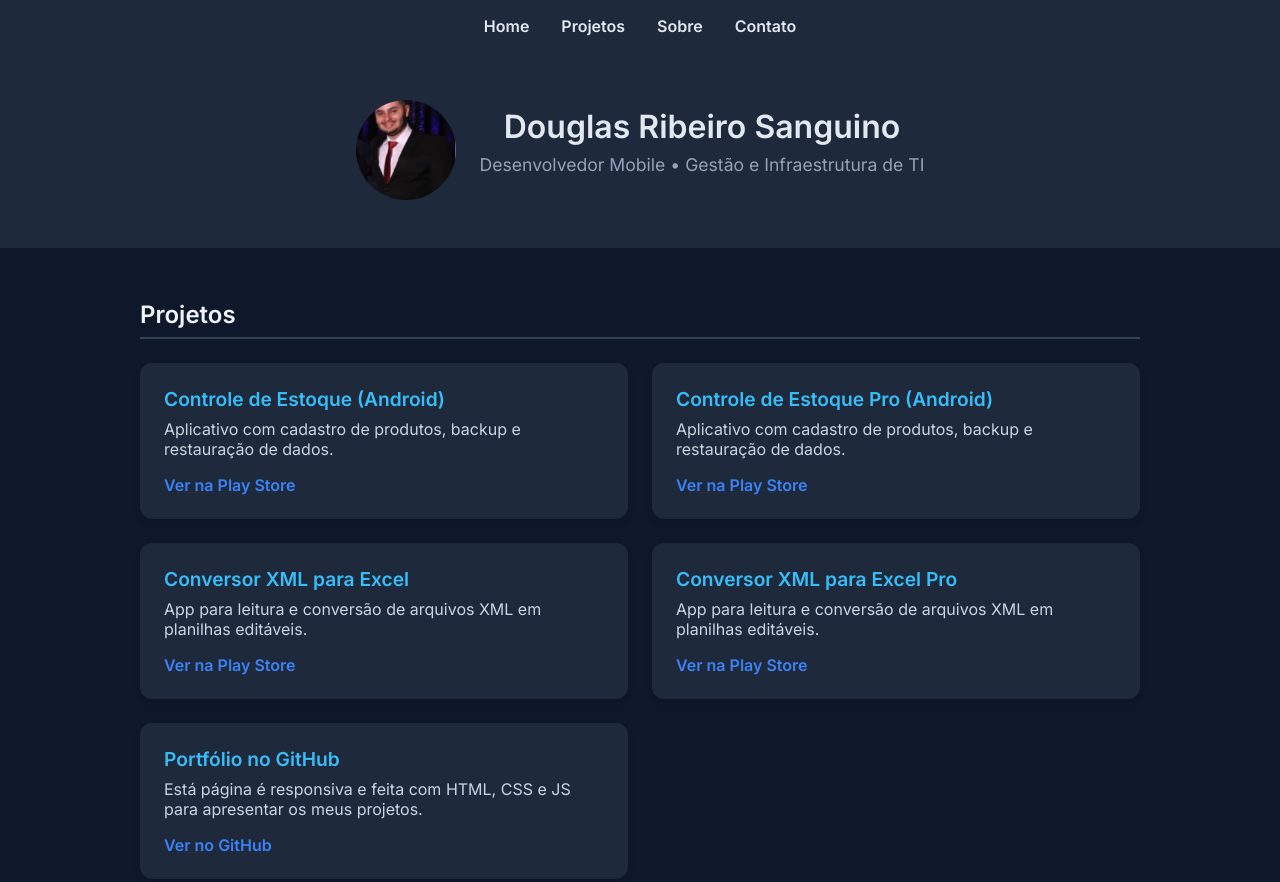
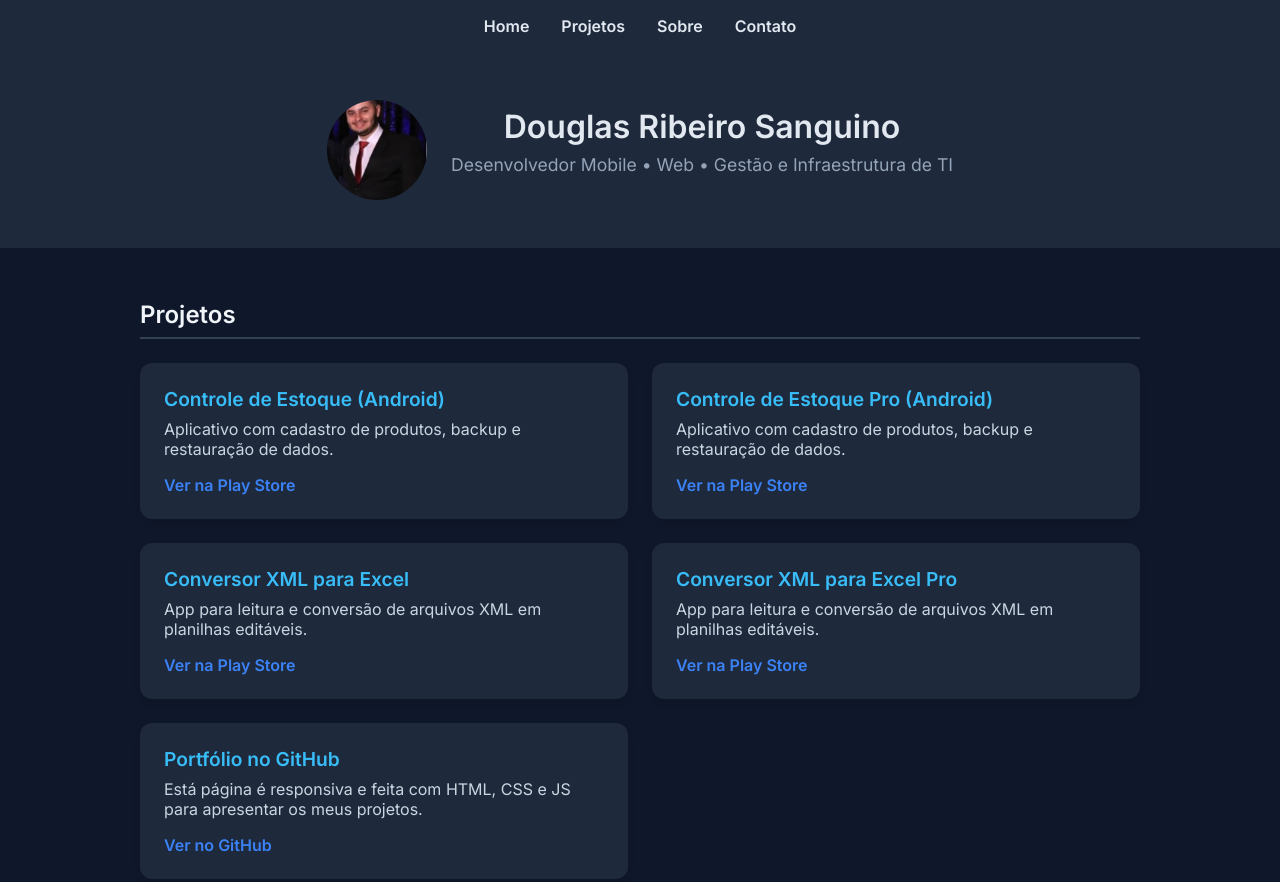
Before and after one commit to DouglasRibeiroSanguino/portfolio, a plain HTML site: page index.html in a window 1280 px wide. Shown: the top 882 px of the page. Drawn offline with Linux system fonts and the light colour scheme.

Commit message:
Page updated

```diff
--- a/index.html
+++ b/index.html
@@ -147,7 +147,7 @@
     <img src="https://raw.githubusercontent.com/DouglasRibeiroSanguino/portfolio/main/dg.jpg" alt="Douglas" />
     <div>
       <h1>Douglas Ribeiro Sanguino</h1>
-      <p>Desenvolvedor Mobile • Gestão e Infraestrutura de TI</p>
+      <p>Desenvolvedor Mobile • Web • Gestão e Infraestrutura de TI</p>
     </div>
   </div>
 </header>
```
